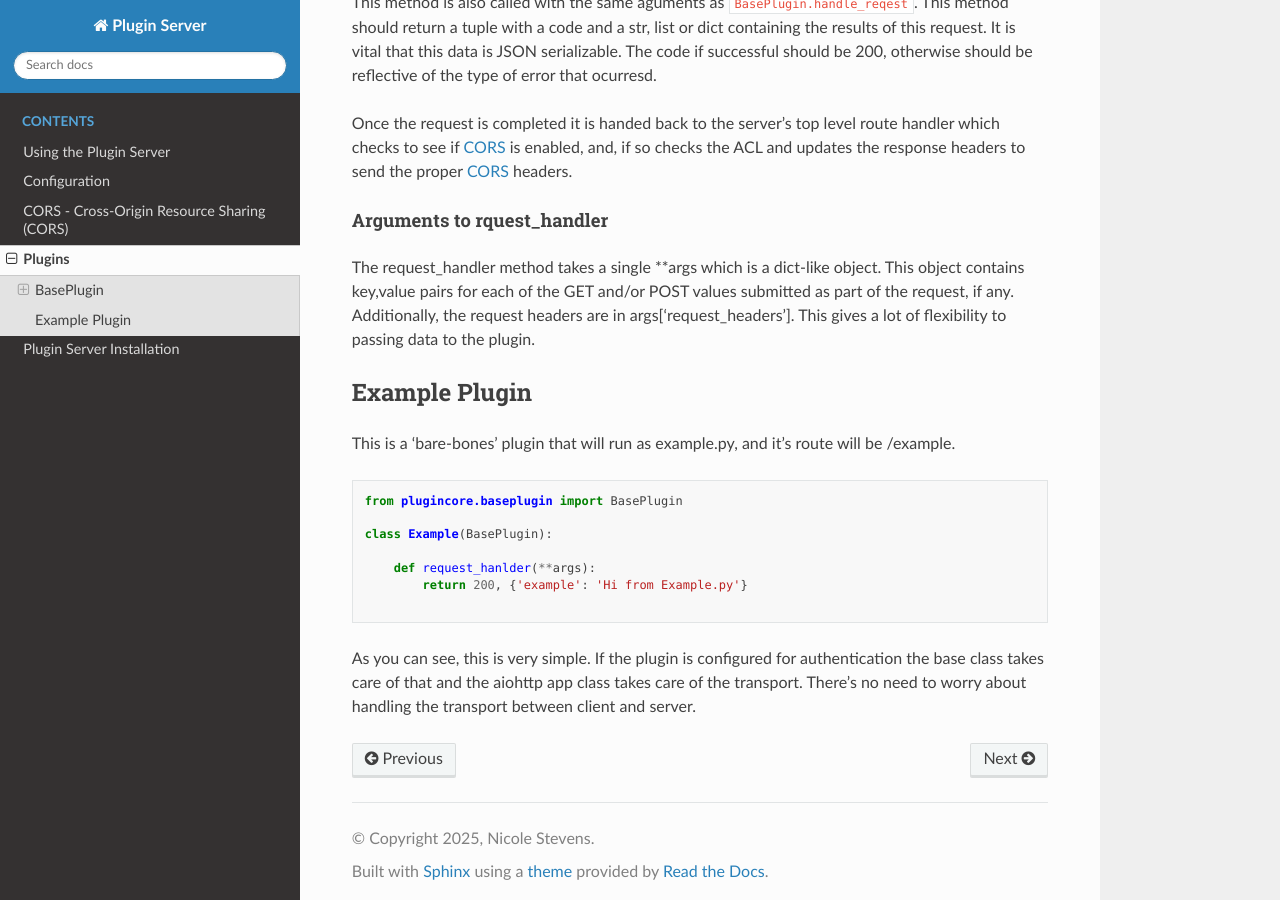
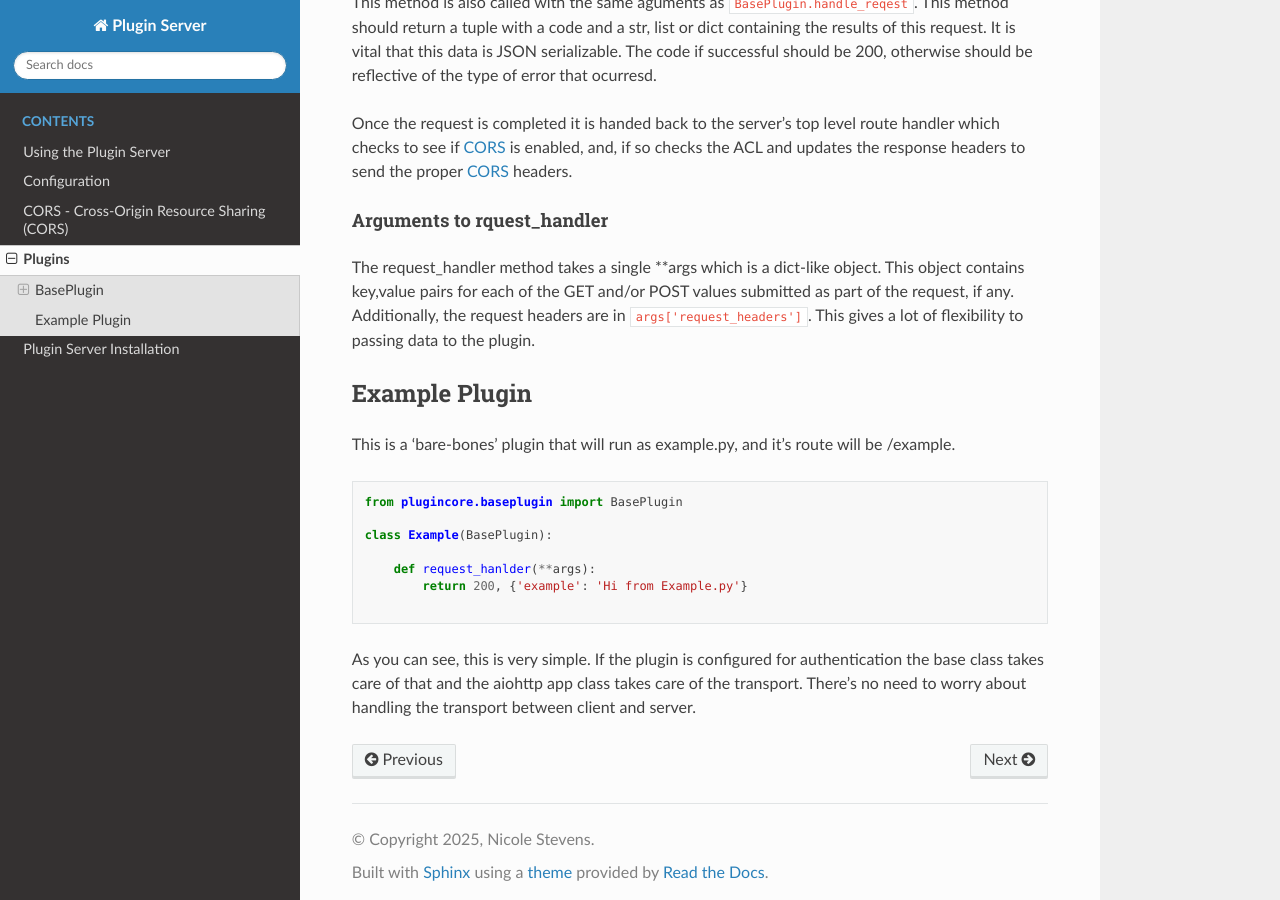
Before and after one commit to nicciniamh/pluginserver, a Sphinx documentation site: the page built from docs/Plugins.md, in a window 1280 px wide and 900 px high, scrolled down 939 px. Built offline with Sphinx 7.4.7 and the Read the Docs theme 3.1.0, drawn with Linux system fonts in a browser that asks for light colours.

```diff
--- a/docs/Plugins.md
+++ b/docs/Plugins.md
@@ -25,7 +25,7 @@ When a request for a route is made, the BasePlugin `handle_request` method is ca
 Once the request is completed it is handed back to the server's top level route handler which checks to see if [CORS](CORS.md) is enabled, and, if so checks the ACL and updates the response headers to send the proper [CORS](CORS.md) headers.
 
 #### Arguments to rquest_handler
-The request_handler method takes a single **args which is a dict-like object. This object contains key,value pairs for each of the  GET and/or POST values submitted as part of the request, if any. Additionally, the request headers are in args['request_headers']. This gives a lot of flexibility to passing data to the plugin.
+The request_handler method takes a single **args which is a dict-like object. This object contains key,value pairs for each of the  GET and/or POST values submitted as part of the request, if any. Additionally, the request headers are in `args['request_headers']`. This gives a lot of flexibility to passing data to the plugin.
 
 ## Example Plugin
 
```
